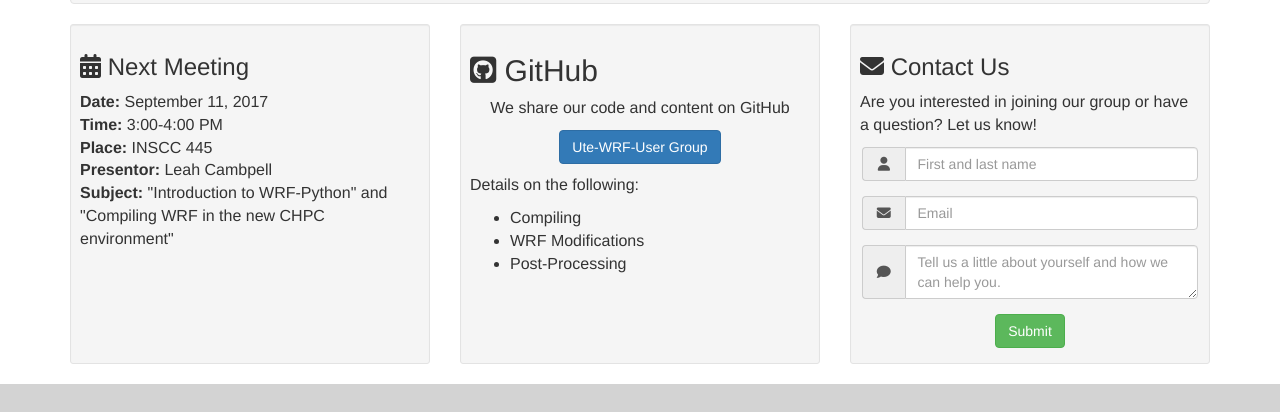
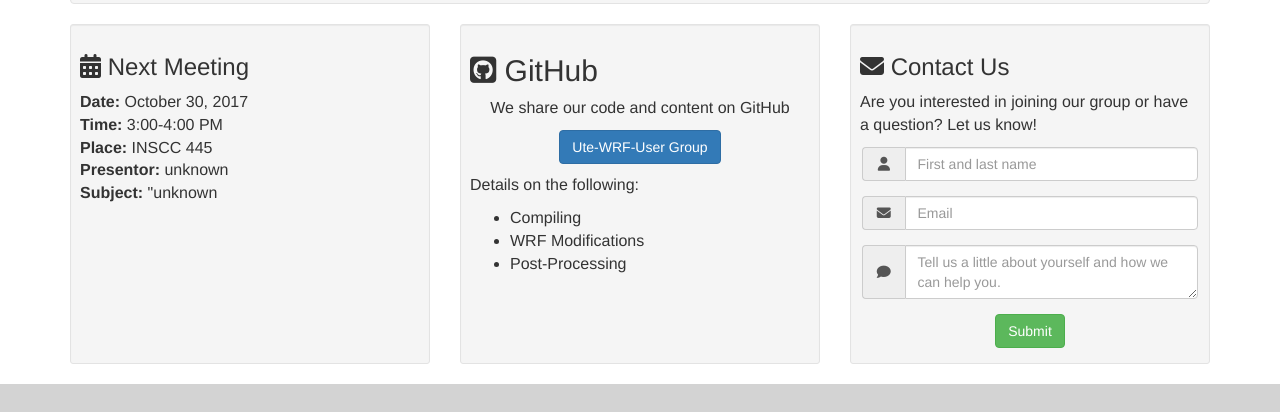
Before and after one commit to blaylockbk/Ute-WRF-User-Group, a plain HTML site: page index.html in a window 1280 px wide. Shown: the part 1261-1673 px from the top of the page. Drawn offline with nearby package versions, Linux system fonts and the light colour scheme.

```diff
--- a/index.html
+++ b/index.html
@@ -97,11 +97,11 @@
                 <div style="height:300px">
                   <h3><i class="fa fa-calendar" aria-hidden="true"></i> Next Meeting</h3>
                   <address>
-                  <strong>Date: </strong>September 11, 2017<br>
+                  <strong>Date: </strong>October 30, 2017<br>
                   <strong>Time: </strong>3:00-4:00 PM<br>
                   <strong>Place: </strong>INSCC 445<br>
-                  <strong>Presentor: </strong> Leah Cambpell<br>
-                  <strong>Subject: </strong>"Introduction to WRF-Python" and "Compiling WRF in the new CHPC environment"
+                  <strong>Presentor: </strong> unknown<br>
+                  <strong>Subject: </strong>"unknown
                   </address>
                 </div>
             </div>
```
Also changed, not shown: COMPILE/old/readme_setup_compile_march4_2017.txt (renamed from COMPILE/readme_setup_compile_march4_2017.txt), COMPILE/old/readme_setup_compile_wps-2.txt (renamed from COMPILE/readme_setup_compile_wps-2.txt), COMPILE/old/readme_setup_compile_wps.txt (renamed from COMPILE/readme_setup_compile_wps.txt), COMPILE/old/readme_setup_compile_wrfv3.8.1.txt (renamed from COMPILE/readme_setup_compile_wrfv3.8.1.txt), 6 other files.
